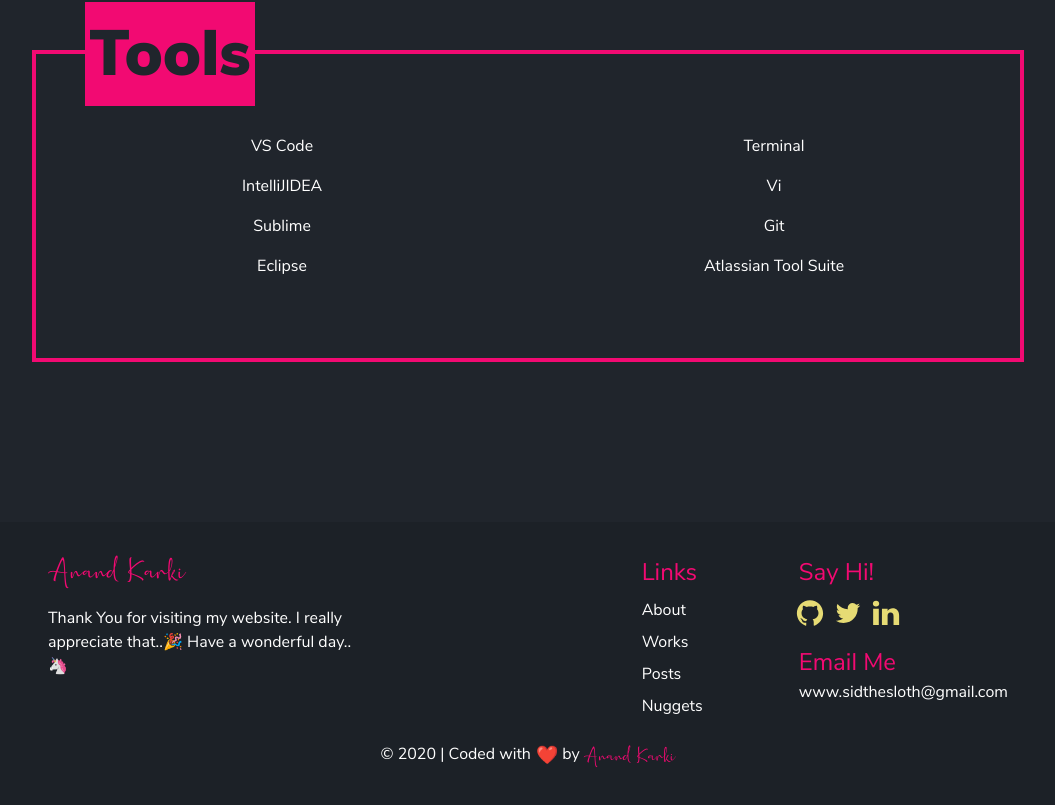
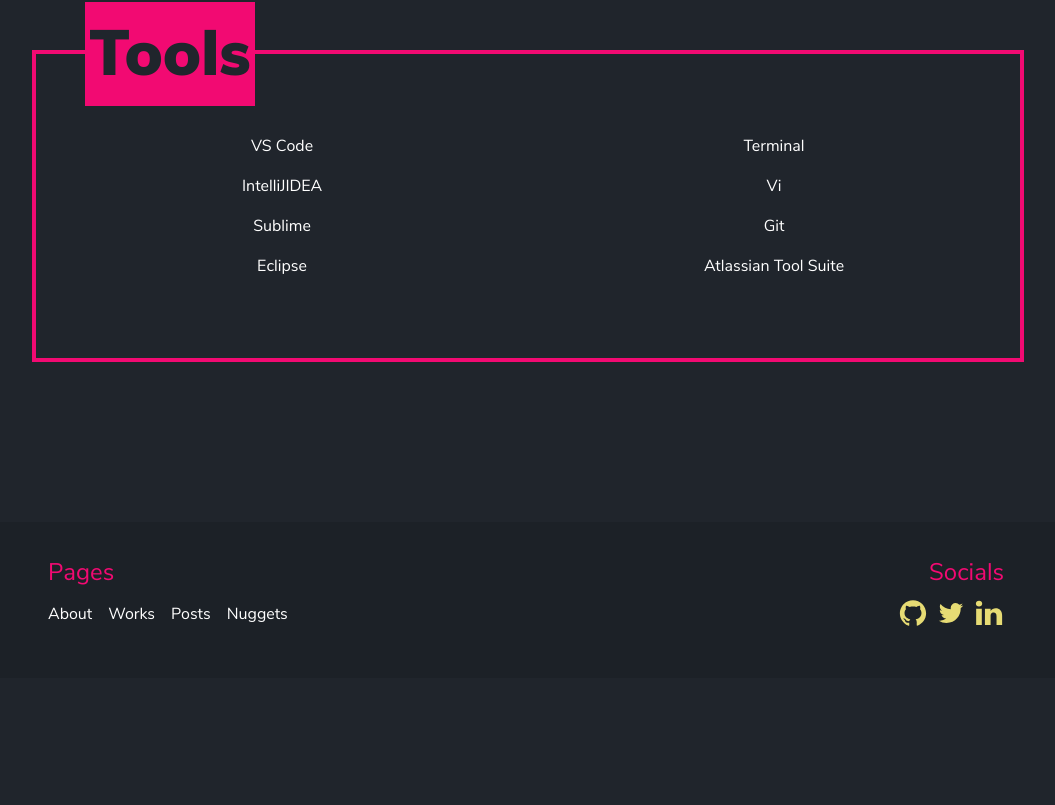
Before and after one commit to sidthesloth92/db-portfolio, a Next.js app: page /about in a window 1280 px wide. Shown: the part 3226-4031 px from the top of the page, without its empty margins (112-1167 px from the left). After the commit the page ends 3904 px from the top, so only its background shows below. Built offline with nearby package versions, Linux system fonts and the light colour scheme; no server answers.

Commit message:
updated footer

```diff
--- a/src/components/footer/Footer.tsx
+++ b/src/components/footer/Footer.tsx
@@ -6,72 +6,46 @@
     <div className="w-full max-w-screen-lg p-4 md:p-8">
       <div className="flex flex-wrap w-full justify-between mb-4">
         <section className="w-full sm:w-4/12 mb-8 sm:mb-0">
-          <h1 className="text-primary font-cursive text-2xl mb-4">
-            Anand Karki
-          </h1>
-          <p>
-            Thank You for visiting my website. I really appreciate that..
-            <span role="img" aria-label="celebrate">
-              🎉
-            </span>{' '}
-            Have a wonderful day..{' '}
-            <span role="img" aria-label="unicorn">
-              🦄
-            </span>{' '}
-          </p>
-        </section>
-        <div className="flex w-full sm:w-8/12 sm:justify-end">
-          <section>
-            <h1 className="text-primary text-2xl mb-2">Links</h1>
-            <ul>
-              <li className="my-2">
+        <h1 className="text-primary text-2xl mb-2">Pages  </h1>
+            <ul style={{ display: "inline-flex" }}>
+              <li className="mx-2 ml-0 my-1" style={{ display: "inline" }}>
                 <TrackLink href="/about" label="Footer" value="about">
                   <a className="ul-hover-effect">About</a>
                 </TrackLink>
               </li>
-              <li className="my-2">
+              <li className="mx-2 my-1" style={{ display: "inline" }}>
                 <TrackLink href="/works" label="Footer" value="works">
                   <a className="ul-hover-effect">Works</a>
                 </TrackLink>
               </li>
-              <li className="my-2">
+              <li className="mx-2 my-1" style={{ display: "inline" }}>
                 <TrackLink href="/posts" label="Footer" value="posts">
                   <a className="ul-hover-effect">Posts</a>
                 </TrackLink>
               </li>
-              <li className="my-2">
+              <li className="mx-2 my-1" style={{ display: "inline" }}>
                 <TrackLink href="/nuggets" label="Footer" value="nuggets">
                   <a className="ul-hover-effect">Nuggets</a>
                 </TrackLink>
               </li>
             </ul>
+        </section>
+        <div className="flex w-full sm:w-8/12 sm:justify-end">
+          <section>
+          {" "}
           </section>
           <section className="ml-16 md:ml-24">
-            <h1 className="text-primary text-2xl mb-2">Say Hi!</h1>
-            <div className="-ml-2">
+
+          <h1 className="text-primary text-2xl mb-2 mr-1" style={{ textAlign: "right" }}>Socials</h1>
+            <div>
               <SocialIcons className="text-2xl md:text-3xl mx-1" />
             </div>
-            <h1 className="text-primary text-2xl mt-4">Email Me</h1>
-            <div>
-              <a
-                className="ul-hover-effect"
-                href="mailto:www.sidthesloth@gmail.com">
-                www.sidthesloth@gmail.com
-              </a>
-            </div>
+
+
           </section>
         </div>
       </div>
 
-      <div className="text-center">
-        <p className="mb-2">
-          © 2020 | Coded with
-          <span className="align-middle text-lg" role="img" aria-label="coding">
-            &nbsp;❤️&nbsp;
-          </span>
-          by <span className="text-primary font-cursive">Anand Karki</span>
-        </p>
-      </div>
     </div>
   </footer>
 );
```
